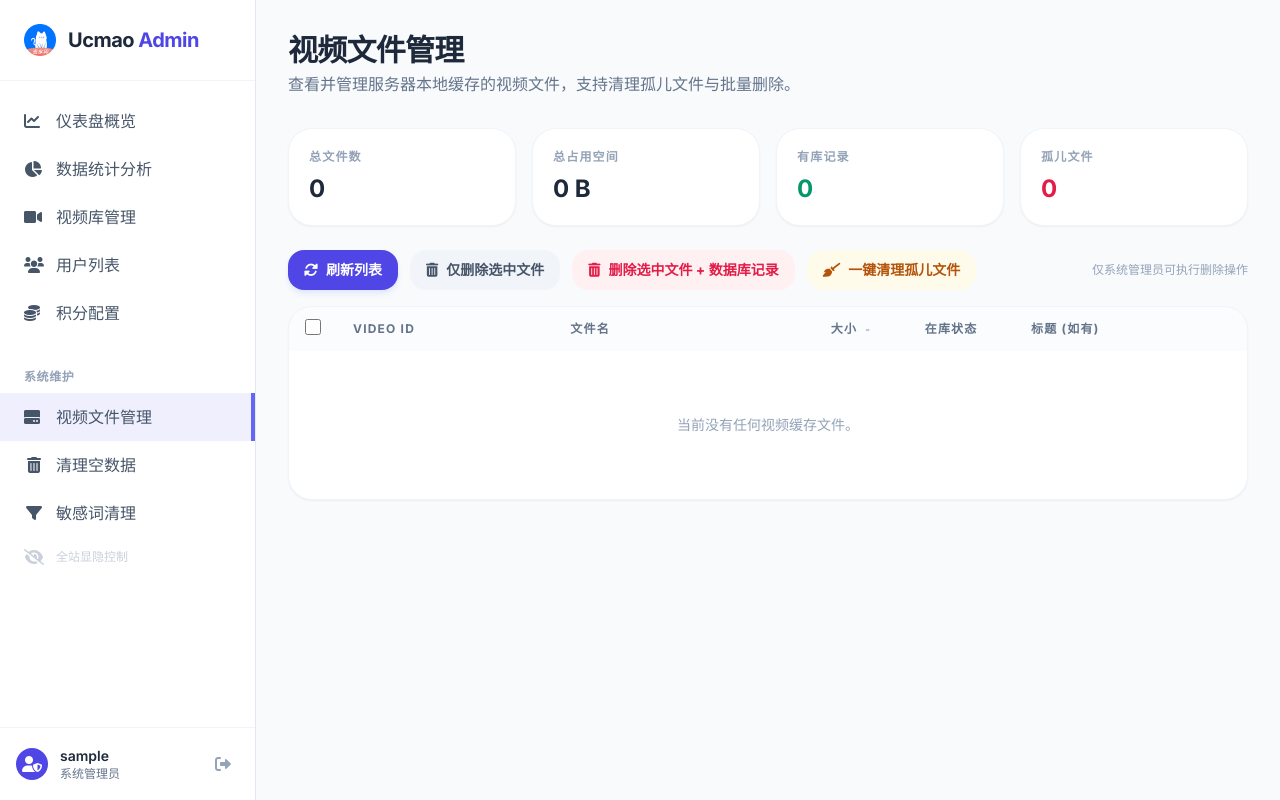
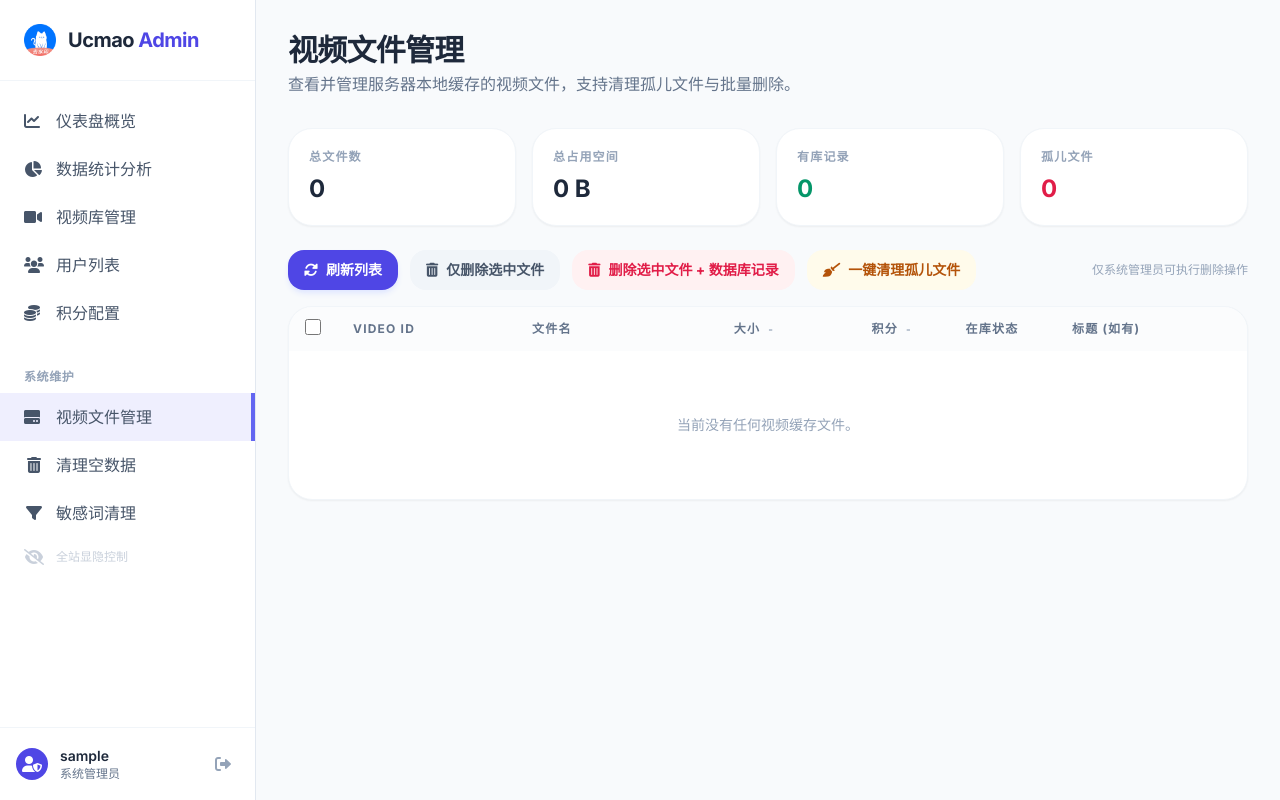
Before and after one commit to ucmao/media-parser, a Flask app: page /admin/storage in a window 1280 px wide. Run offline with Flask 3, Linux system fonts and the light colour scheme; the visitor is signed in with stand-in values (Sample User, id 1); data that the repository does not hold is empty; some libraries are stand-ins or nearby versions.

Commit message:
后台增加积分排序

```diff
--- a/src/api/admin.py
+++ b/src/api/admin.py
@@ -839,23 +839,14 @@ def storage_list():
             cursor = db.conn.cursor(dictionary=True)
             format_strings = ','.join(['%s'] * len(video_ids))
             cursor.execute(
-                f"SELECT video_id, title FROM parse_library WHERE video_id IN ({format_strings})",
+                f"SELECT video_id, title, score FROM parse_library WHERE video_id IN ({format_strings})",
                 tuple(video_ids)
             )
             for row in cursor.fetchall():
                 in_db_map[row['video_id']] = row
             cursor.close()
 
-        # 排序后再分页，避免前端一次性加载所有数据
-        allowed_sort_fields = ['video_id', 'size']
-        if sort_by not in allowed_sort_fields:
-            sort_by = 'video_id'
-        reverse = order == 'desc'
-        if sort_by == 'size':
-            files.sort(key=lambda f: f['size_bytes'], reverse=reverse)
-        else:
-            files.sort(key=lambda f: f['video_id'], reverse=reverse)
-
+        # 先填充库内信息（含积分），再排序
         total_size = sum(f['size_bytes'] for f in files)
         in_db_count = 0
         for f in files:
@@ -865,6 +856,26 @@ def storage_list():
             if meta:
                 in_db_count += 1
             f['title'] = meta['title'] if meta else None
+            f['score'] = meta['score'] if meta and meta.get('score') is not None else None
+
+        # 排序后再分页，避免前端一次性加载所有数据
+        allowed_sort_fields = ['video_id', 'size', 'score']
+        if sort_by not in allowed_sort_fields:
+            sort_by = 'video_id'
+        reverse = order == 'desc'
+        if sort_by == 'size':
+            files.sort(key=lambda f: f['size_bytes'], reverse=reverse)
+        elif sort_by == 'score':
+            # 无库记录的视为无积分，排序时排到最后；升序低→高，降序高→低
+            def score_key(f):
+                has = f.get('score') is not None
+                s = f.get('score') or 0
+                if order == 'desc':
+                    return (0 if has else 1, -s)
+                return (0 if has else 1, s)
+            files.sort(key=score_key)
+        else:
+            files.sort(key=lambda f: f['video_id'], reverse=reverse)
 
         total_files = len(files)
         orphan_count = total_files - in_db_count
--- a/src/database/userinfo_query.py
+++ b/src/database/userinfo_query.py
@@ -125,7 +125,7 @@ class UserInfoQuery:
             client_permissions = {key: client_permissions[key] for key in client_permissions if key in allowed_fields}
 
             if server_permissions == client_permissions:
-                return False, server_permissions
+                return True, server_permissions
 
             if server_permissions == {}:
                 updated_permissions = client_permissions
--- a/templates/admin_modern/storage.html
+++ b/templates/admin_modern/storage.html
@@ -61,13 +61,17 @@
                         大小
                         <span id="storage-size-sort-icon" class="inline-block ml-1 text-[10px] text-slate-400 align-middle">-</span>
                     </th>
+                    <th class="px-4 py-3 text-right cursor-pointer select-none" onclick="toggleStorageScoreSort()">
+                        积分
+                        <span id="storage-score-sort-icon" class="inline-block ml-1 text-[10px] text-slate-400 align-middle">-</span>
+                    </th>
                     <th class="px-4 py-3 w-32 text-center whitespace-nowrap">在库状态</th>
                     <th class="px-4 py-3">标题 (如有)</th>
                 </tr>
             </thead>
             <tbody id="storage-body" class="divide-y divide-slate-50">
                 <tr>
-                    <td colspan="6" class="px-8 py-16 text-center text-slate-400 text-sm">正在加载数据...</td>
+                    <td colspan="7" class="px-8 py-16 text-center text-slate-400 text-sm">正在加载数据...</td>
                 </tr>
             </tbody>
         </table>
@@ -96,7 +100,7 @@
     function renderStorageTable() {
         const tbody = document.getElementById('storage-body');
         if (!storageData.length) {
-            tbody.innerHTML = '<tr><td colspan="6" class="px-8 py-16 text-center text-slate-400 text-sm">当前没有任何视频缓存文件。</td></tr>';
+            tbody.innerHTML = '<tr><td colspan="7" class="px-8 py-16 text-center text-slate-400 text-sm">当前没有任何视频缓存文件。</td></tr>';
             return;
         }
 
@@ -105,6 +109,7 @@
                 ? '<span class="px-3 py-1 bg-emerald-50 text-emerald-600 rounded-full text-xs font-bold">有库记录</span>'
                 : '<span class="px-3 py-1 bg-rose-50 text-rose-600 rounded-full text-xs font-bold">孤儿文件</span>';
             const titleText = file.title ? file.title : '<span class="text-slate-300 text-xs">无</span>';
+            const scoreText = file.score !== undefined && file.score !== null ? String(file.score) : '<span class="text-slate-300 text-xs">-</span>';
             return `
                 <tr class="hover:bg-slate-50/50 transition-colors">
                     <td class="px-4 py-3">
@@ -113,6 +118,7 @@
                     <td class="px-4 py-3 font-mono text-xs text-slate-600">${file.video_id}</td>
                     <td class="px-4 py-3 text-sm text-slate-700">${file.filename}</td>
                     <td class="px-4 py-3 text-right text-sm font-medium text-slate-600">${formatBytes(file.size_bytes)}</td>
+                    <td class="px-4 py-3 text-right text-sm font-medium text-slate-600">${scoreText}</td>
                     <td class="px-4 py-3 text-center">${statusBadge}</td>
                     <td class="px-4 py-3 text-sm">${titleText}</td>
                 </tr>
@@ -129,7 +135,7 @@
 
     function reloadStorage() {
         const tbody = document.getElementById('storage-body');
-        tbody.innerHTML = '<tr><td colspan="6" class="px-8 py-16 text-center text-slate-400 text-sm">正在加载数据...</td></tr>';
+        tbody.innerHTML = '<tr><td colspan="7" class="px-8 py-16 text-center text-slate-400 text-sm">正在加载数据...</td></tr>';
         const url = new URL("{{ url_for('admin_modern.storage_list') }}", window.location.origin);
         url.searchParams.set('page', storagePage);
         url.searchParams.set('limit', storageLimit);
@@ -191,18 +197,43 @@
         updateStorageSortIndicator();
     }
 
+    function toggleStorageScoreSort() {
+        if (storageSortBy === 'score') {
+            storageOrder = storageOrder === 'asc' ? 'desc' : 'asc';
+        } else {
+            storageSortBy = 'score';
+            storageOrder = 'desc';
+        }
+        storagePage = 1;
+        reloadStorage();
+        updateStorageSortIndicator();
+    }
+
     function updateStorageSortIndicator() {
-        const icon = document.getElementById('storage-size-sort-icon');
-        if (!icon) return;
-        if (storageSortBy !== 'size') {
-            icon.textContent = '-';
-            icon.classList.remove('text-indigo-500');
-            icon.classList.add('text-slate-400');
-            return;
+        const sizeIcon = document.getElementById('storage-size-sort-icon');
+        const scoreIcon = document.getElementById('storage-score-sort-icon');
+        if (sizeIcon) {
+            if (storageSortBy !== 'size') {
+                sizeIcon.textContent = '-';
+                sizeIcon.classList.remove('text-indigo-500');
+                sizeIcon.classList.add('text-slate-400');
+            } else {
+                sizeIcon.textContent = storageOrder === 'asc' ? '↑' : '↓';
+                sizeIcon.classList.remove('text-slate-400');
+                sizeIcon.classList.add('text-indigo-500');
+            }
         }
-        icon.textContent = storageOrder === 'asc' ? '↑' : '↓';
-        icon.classList.remove('text-slate-400');
-        icon.classList.add('text-indigo-500');
+        if (scoreIcon) {
+            if (storageSortBy !== 'score') {
+                scoreIcon.textContent = '-';
+                scoreIcon.classList.remove('text-indigo-500');
+                scoreIcon.classList.add('text-slate-400');
+            } else {
+                scoreIcon.textContent = storageOrder === 'asc' ? '↑' : '↓';
+                scoreIcon.classList.remove('text-slate-400');
+                scoreIcon.classList.add('text-indigo-500');
+            }
+        }
     }
 
     function renderStoragePagination() {
```
